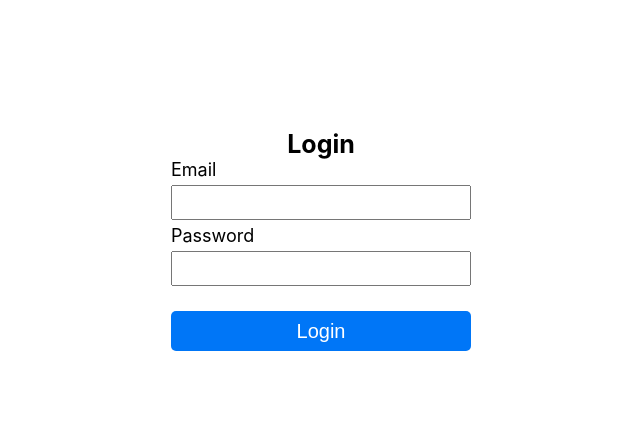
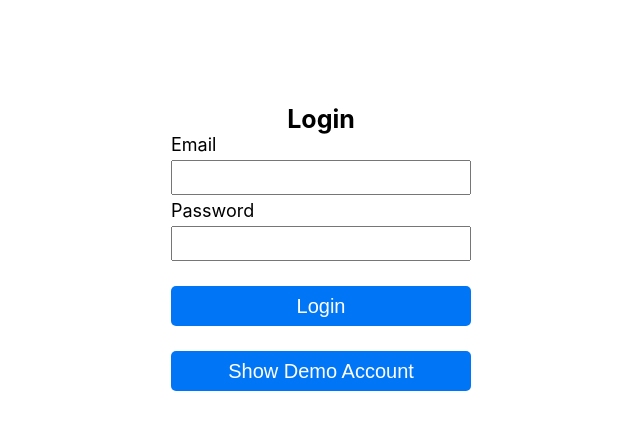
Before and after one commit to Gibson05/react-student-form, a React (Create React App) app: page /login in a window 1280 px wide. Shown: the top 430 px of the page, without its empty margins (319-959 px from the left). Built offline with nearby package versions, Linux system fonts and the light colour scheme.

Commit message:
update demo acc

```diff
--- a/src/components/App.css
+++ b/src/components/App.css
@@ -303,7 +303,7 @@ tr:nth-child(even) {
   outline: none;
   border-radius: 5px;
   border: none;
-  margin: 20px;
+  margin: 20px 0px 5px 0px;
 }
 .login-btn:hover {
   background-color: #006ee6;
--- a/src/components/login.js
+++ b/src/components/login.js
@@ -12,6 +12,7 @@ export default function Login () {
     const [loginEmail, setLoginEmail] = useState("")
     const [loginPassword, setLoginPassword] = useState("")
     const [isError, setIsError] = useState(false)
+    const [showDemo, setShowDemo] = useState(false)
 
     async function checkLoginDone(email, password) {
       try {
@@ -37,6 +38,7 @@ export default function Login () {
             <input onChange={(event) => setLoginPassword(event.target.value)} id="login-password"></input>
           </div>
           <button className="login-btn" onClick={() => checkLoginDone(loginEmail, loginPassword)}>Login</button>
+          {showDemo ? <div>Email: fhethron0@mlb.com/Password: rmFeXts</div> : <button className="login-btn" onClick={() => setShowDemo(true)}>Show Demo Account</button>}
         </div>
     )
 }
```
